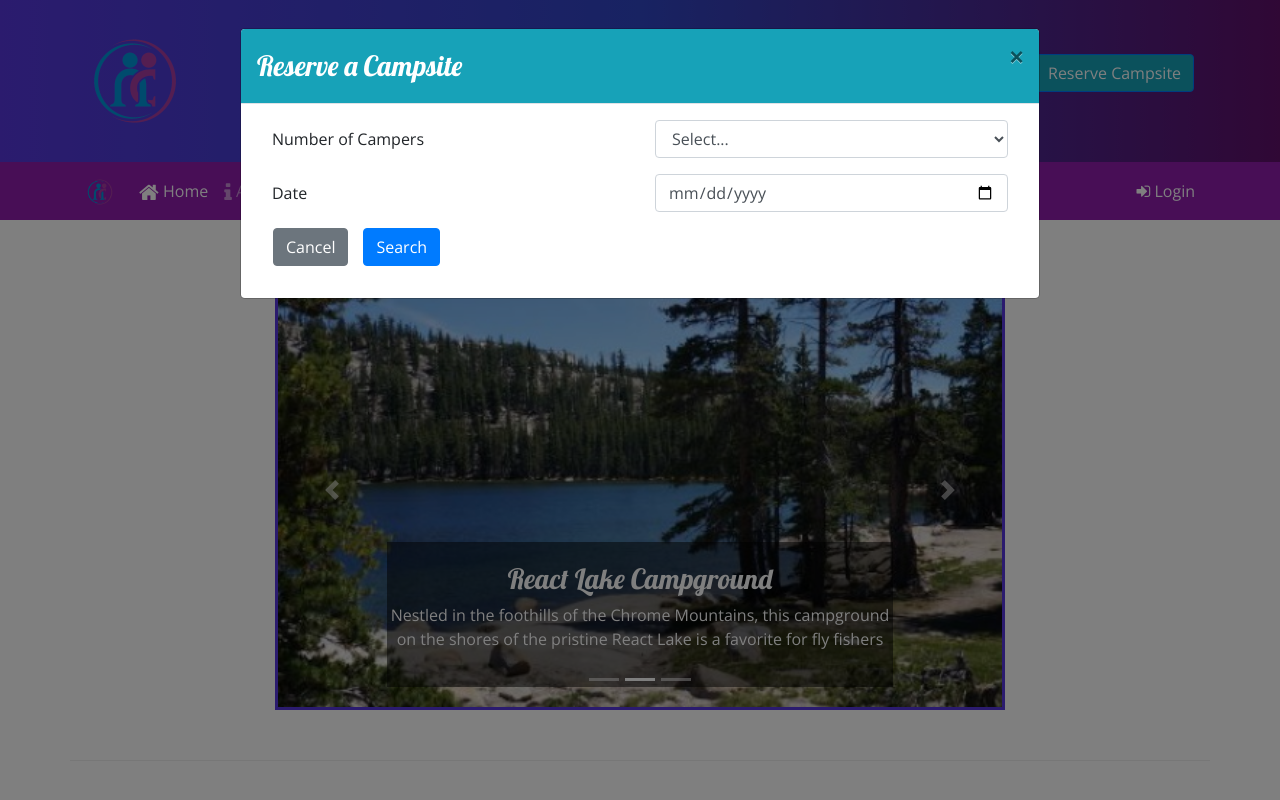
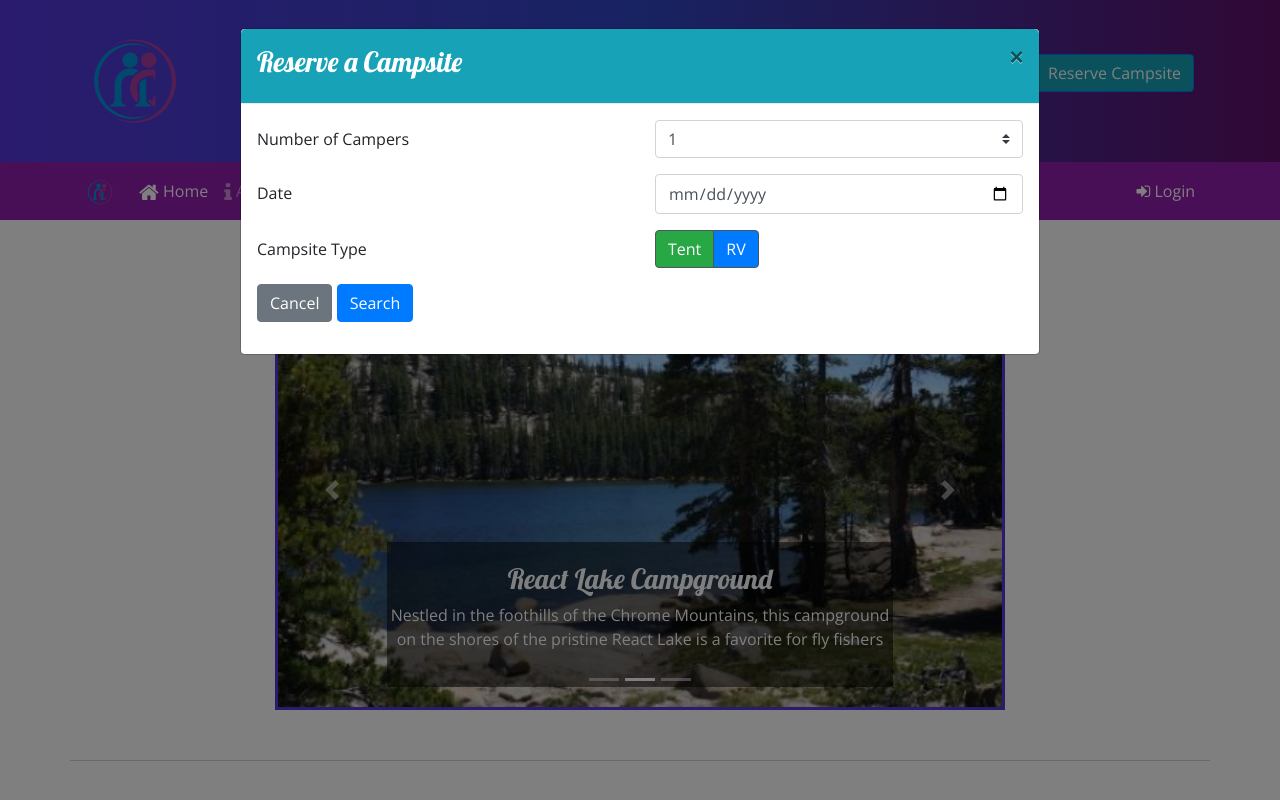
Before and after one commit to Blaine137/Nucamp-BootstrapGrid-project, a website: page index.html in a window 1280 px wide. Both pictures are taken after a click on the link "Reserve Campsite". Shown: the top 800 px of the page. Drawn offline with nearby package versions, Linux system fonts and the light colour scheme.

Commit message:
added another row to the modal for different campsites

```diff
--- a/css/styles.css
+++ b/css/styles.css
@@ -1,45 +1,41 @@
+/* Global styles */
+
+
 body{
-    font-family: "Open Sans", sans-serif;
+    font-family: "Open Sans", "sans-serif";
 }
 
-h1, h2, h3{
-    font-family: "Lobster", cursive;
+h1, h2, h3 {
+    font-family: "Lobster", "cursive";
 }
 
-h2{
+h2 {
     color: #3046C5;
 }
 
-header h2{
+header h2 {
     color: #CEC8FF;
 }
 
-.site-footer{
-    background-image: linear-gradient(#CEC8FF, white);
-    padding: 20px 0;
-}
 
-.jumbotron{
+/* Page Order */
+
+
+.jumbotron {
+    margin: 0;
     padding: 30px;
     background-image: linear-gradient(to right, #5637DD, #3046C5, #60106B);
     color: white;
-    margin: 0;
 }
 
-.row-content{
-    padding: 50px 0;
-    border-bottom: 1px ridge;
-    min-height: 200px;
-}
-
-.navbar{
+.navbar {
     background-color: #901CAD;
 }
 
-.tab-content{
-    border: 1px solid #DDD;
-    border-top: none;
-    padding: 10px;
+.row-content {
+    padding: 50px 0;
+    border-bottom: 1px ridge lightgrey;
+    min-width: 200px;
 }
 
 .carousel-caption {
@@ -49,3 +45,8 @@ header h2{
 .carousel {
     border: solid #5637DD;
 }
+
+.site-footer {
+    background-image: linear-gradient(#CEC8FF, White);
+    padding: 20px 0;
+}
--- a/index.html
+++ b/index.html
@@ -36,48 +36,99 @@
         </div>
     </header>
 
-    <div class="modal fade bd-example-modal-lg" tabindex="-1" role="dialog" aria-labelledby="myLargeModalLabel" aria-hidden="true" id="reserveModal">
+    <!-- reserve modal -->
+    <div id="reserveModal" class="modal fade bd-example-modal-lg" tabindex="-1" role="dialog" aria-labelledby="myLargeModalLabel" aria-hidden="true">
+
         <div class="modal-dialog modal-lg">
-          <div class="modal-content">
-            <div class="modal-header bg-info text-white">
-                <h3 class="modal-title ">Reserve a Campsite</h3>
-                <button type="button" class="close" data-dismiss="modal">&times;</button>
-            </div>
-            <div class="modal-body">
-                <div class="container-fluid">
-                    <form action="" id="reserveForm">
-                        <div class="row form-group">
-                            <label for="numCampers" class="col-sm-6 col-xs-12 col-form-label">Number of Campers</label>
-                            <div class="col col-xs-12">
-                                <select name="numCampers" id="numCampers" class="form-control">
-                                    <option value="select">Select...</option>
-                                    <option value="1">1</option>
-                                    <option value="2">2</option>
-                                    <option value="3">3</option>
-                                    <option value="4">4</option>
-                                    <option value="5">5</option>
-                                    <option value="6">6</option>
-                                </select>
-                            </div>
+
+        <div class="modal-content">
+
+            <div class = "modal-header bg-info text-white" >
+
+                <h3>Reserve a Campsite</h3>
+                <button type = "button" class = "close" data-dismiss = "modal" > &times; </button>
+
+            </div><!-- modal header -->
+
+            <div class = "modal-body" >
+
+                <form action="" id="reserveForm" >
+
+                    <div class = "row form-group" >
+
+                        <label class="col-form-label col-sm-6" for="numCampers" >Number of Campers</label>
+
+                    <div class="col" >
+
+                        <select class="custom-select" name="numCampers" id="numCampers" >
+
+                            <option value="1" > 1 </option>
+                            <option value="2" > 2 </option>
+                            <option value="3" > 3 </option>
+                            <option value="4" > 4 </option>
+                            <option value="5" > 5 </option>
+                            <option value="6" > 6 </option>
+
+                        </select>
+
+                    </div><!-- col -->
+
+                    </div><!-- row -->
+
+                    <div class = "row form-group" >
+
+                        <label class="col-sm-6 col-form-label" for="date" >Date</label>
+                        <div class="col">
+
+                            <input class="form-control" type="date" id="date" name="date" placeholder="date">
+
+                        </div><!--col -->
+
+                    </div><!-- row -->
+
+                    <div class = "row form-group" >
+
+                        <label class = "col-sm-6 col-form-label" for = "campsiteType" >Campsite Type</label>
+
+                        <div id="campsiteType" class = "col btn-group btn-group-toggle" data-toggle="buttons" >
+
+                            <label for="siteTent" class="btn btn-secondary active bg-success" >
+
+                                <input value="Tent" name = "siteType" id="siteTent" type="checkbox" checked autocomplete="off"> Tent
+
+                            </label>
+
+                            <label for="siteRv" class="btn btn-secondary active bg-primary" >
+
+                                <input vale="RV" name = "siteType" id="siteRv" type="checkbox" checked autocomplete="off"> RV
+
+                            </label>
+
                         </div>
-                        <div class="row form-group">
-                            <label for="date" class="col-sm-6 col-form-label">Date</label>
-                            <div class="col-sm-6">
-                                <input type="date" id="date" name="date" placeholder="date" class="form-control">
-                            </div>
-                        </div>
-                        <div class="row form-group">
-                            <button type="button" class="btn btn-secondary ml-3" data-dismiss="modal">Cancel</button>
-                            <div class="col">
-                                <button type="submit" class="btn btn-primary">Search</button>
-                            </div>
-                        </div>
-                    </form>
-                </div>
-            </div>
-          </div>
-        </div>
-      </div>
+
+                    </div>
+
+                    <div class="row form-group">
+
+                        <div class="col">
+
+                            <button class="btn btn-secondary" data-dismiss = "modal" type="submit" >Cancel</button>
+                            <button class="btn btn-primary" type="submit" >Search</button>
+
+
+                        </div><!-- col -->
+
+                    </div><!--row -->
+
+                </form>
+
+            </div><!-- modal body -->
+
+        </div><!-- modal content -->
+
+        </div><!-- modal dialog-->
+
+    </div><!-- reserve modal -->
 
     <nav class="navbar navbar-expand-sm navbar-dark sticky-top">
         <div class="container">
--- a/package.json
+++ b/package.json
@@ -14,7 +14,7 @@
     "lite-server": "^2.3.0"
   },
   "dependencies": {
-    "bootstrap": "^4.5.0",
+    "bootstrap": "^4.0.0",
     "bootstrap-social": "^5.1.1",
     "font-awesome": "^4.7.0",
     "jquery": "^3.5.1",
```
Also changed, not shown: 1 other file.
